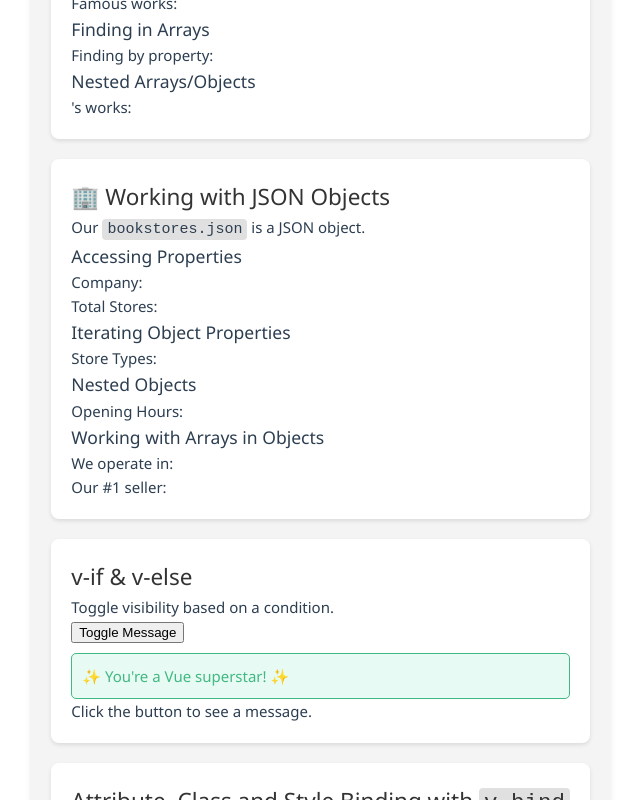
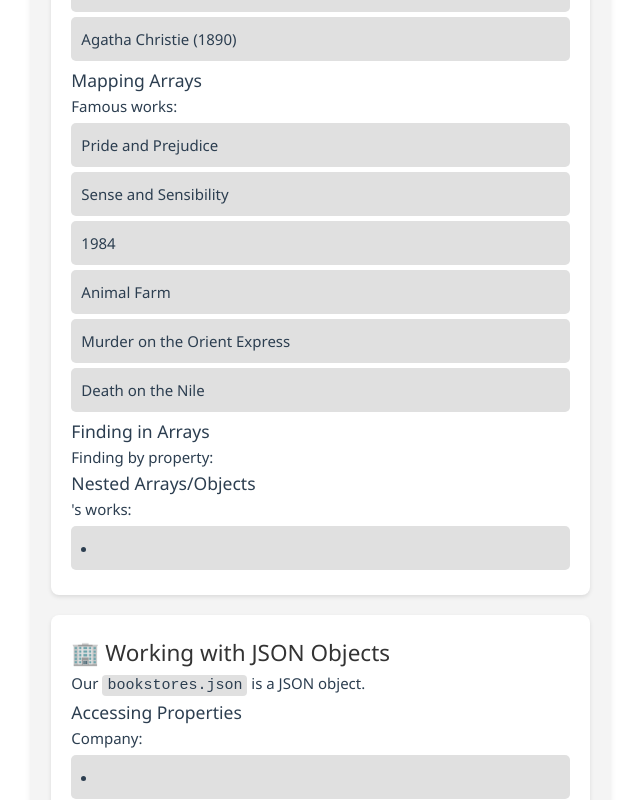
Before and after one commit to SiqiLi147/FIT5032_EFolio1_Week2, a Vue app: page / in a window 1280 px wide. Shown: the part 420-1220 px from the top of the page, without its empty margins (30-670 px from the left). Built offline with nearby package versions, Linux system fonts and the light colour scheme.

Commit message:
completed activity 1-8 and 13

```diff
--- a/src/components/JSON.vue
+++ b/src/components/JSON.vue
@@ -22,12 +22,20 @@
       <!-- Activity 7: Render a list containing authors born after 1850. Hint: Make use of the v-for directive to iterate through the array of authors that you have filtered out. -->
       <p>Authors born after 1850:</p>
       <!-- TODO: CODE TO RENDER LIST OF AUTHORS HERE -->
+      <ul>
+        <li v-for="author in modernAuthors" :key = "author.id">
+          {{ author.name }} ({{ author.birthYear }})
+        </li>
+      </ul>
 
       <h3>Mapping Arrays</h3>
       <p>Famous works:</p>
       <ul>
         <!-- Activity 8: Render a list of all famous works. Hint: Use the v-for directive to iterate through the array of authors that you have filtered out. -->
         <!-- TODO: CODE TO RENDER LIST OF FAMOUS WORKS HERE -->
+         <li v-for="work in allFamousWorks" :key = "work">
+          {{ work }}
+         </li>
       </ul>
 
       <h3>Finding in Arrays</h3>
@@ -37,6 +45,9 @@
       <p>{{ austen?.name }}'s works:</p>
       <!-- Activity 9: Render a list of Austen's works. Hint: Use the v-for directive to iterate through the array of authors that you have filtered out. -->
       <!-- TODO: CODE TO RENDER LIST OF AUSTEN'S WORKS HERE -->
+       <li v-for="author in austen" :key = "id">
+        {{ id }}
+       </li>
     </section>
 
     <section class="lab-section">
@@ -48,6 +59,9 @@
         Company:
         <!-- Activity 9a: Get the company name from the bookstores object. -->
         <!-- TODO: CODE TO GET COMPANY NAME HERE -->
+        <li v-for="bookstore in bookstores" :key = "name">
+        {{ id }}
+       </li>
       </p>
 
       <p>
@@ -79,8 +93,10 @@
       <!-- Activity 13: Toggle the message visibility when the button is clicked. -->
       <!-- TODO: CODE TO TOGGLE MESSAGE VISIBILITY HERE. Hint: Use the v-if directive. -->
       <button @click="showMessage = !showMessage">Toggle Message</button>
-      <p class="message success">✨ You're a Vue superstar! ✨</p>
-      <p>Click the button to see a message.</p>
+      <p v-if="showMessage" class="message success">
+        ✨ You're a Vue superstar! ✨
+      </p>
+      <p v-else class="message">Click the button to see a message.</p>
     </section>
 
     <section class="lab-section">
```
